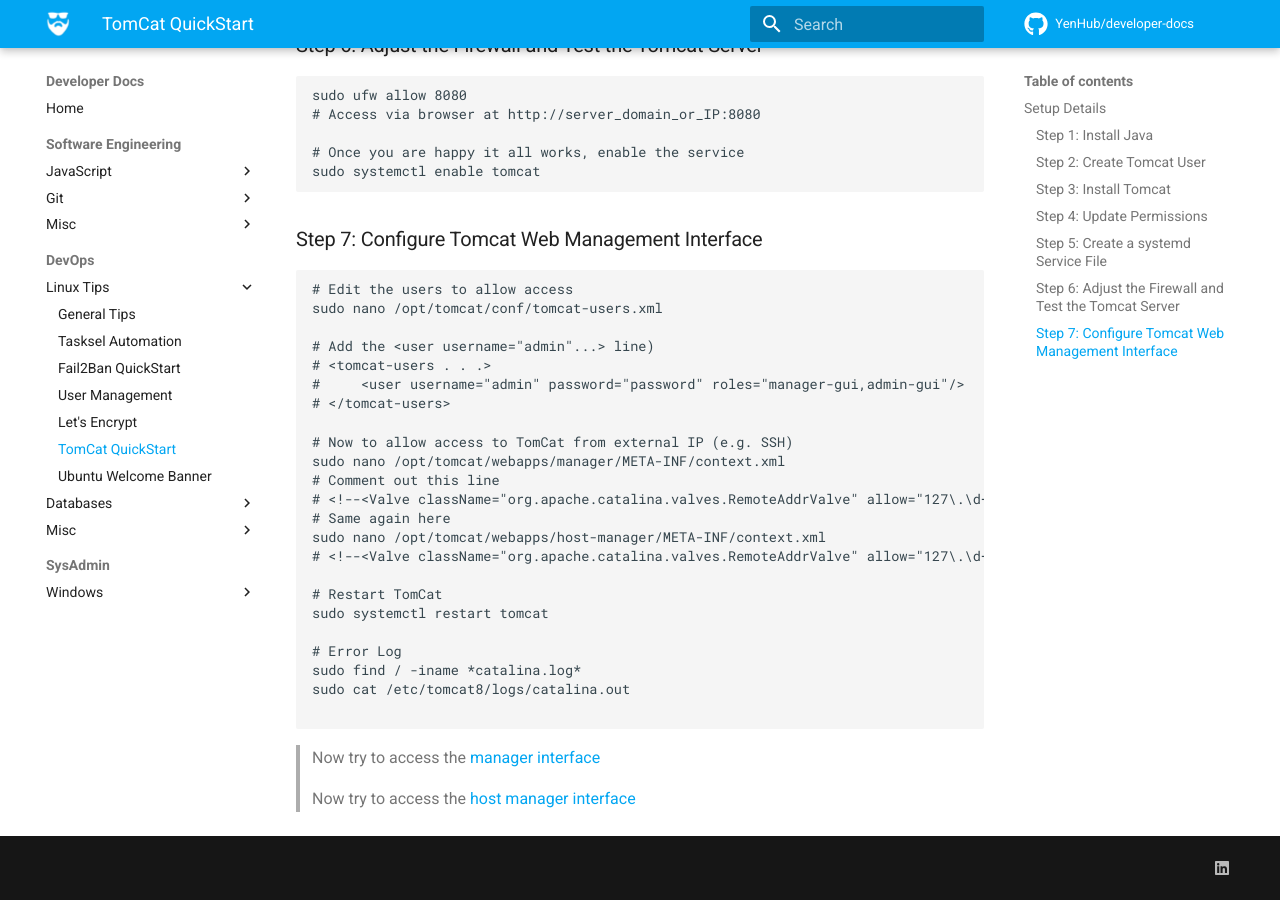
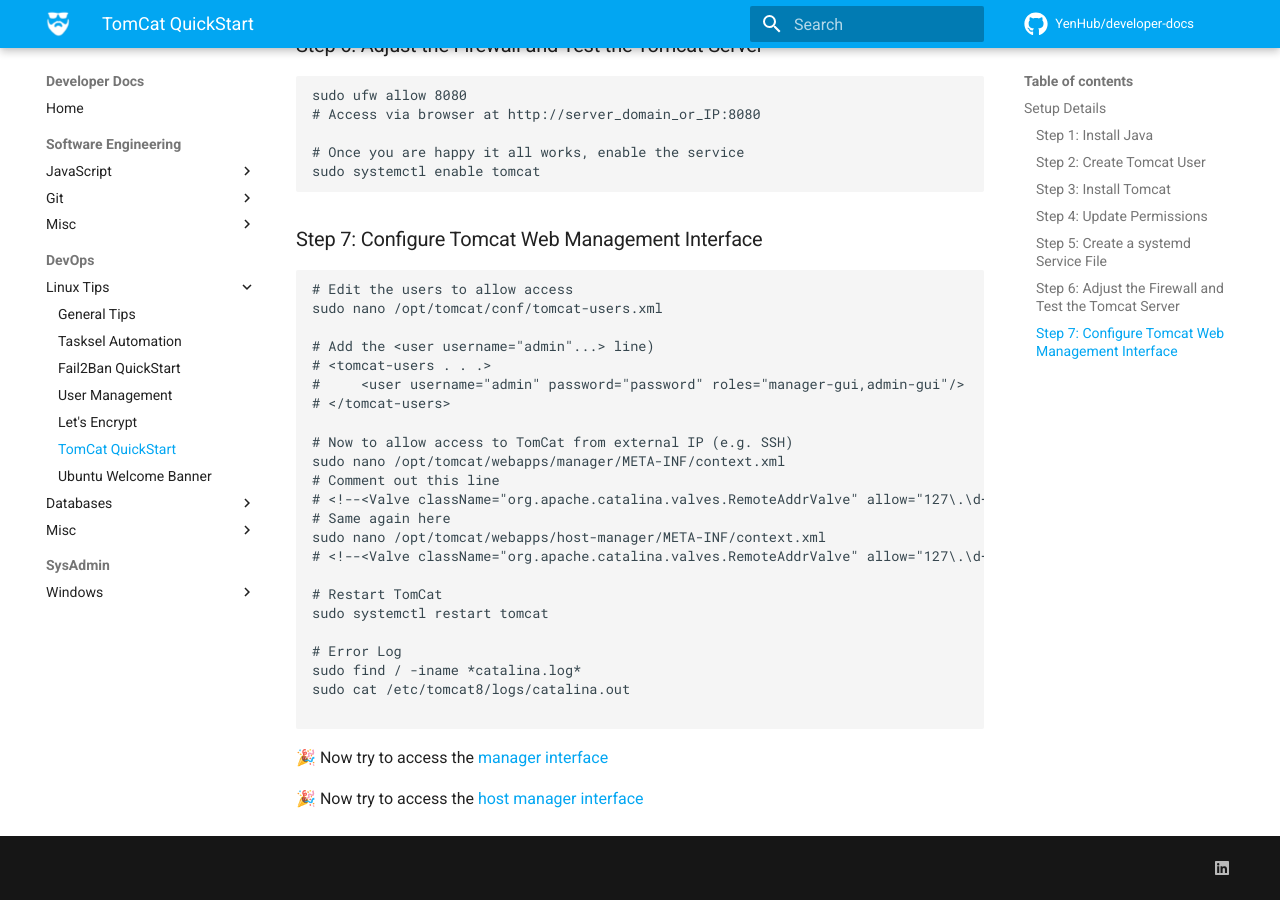
Before and after one commit to YenHub/developer-docs, an MkDocs documentation site: the page built from docs/devops/linux-tips/tomcat.md, in a window 1280 px wide and 900 px high, scrolled down 2320 px. Built offline with MkDocs 1.6.1 and Material for MkDocs 9.7.7, drawn with Linux system fonts in a browser that asks for light colours; comment, search, counter and statistics services are not loaded.

Commit message:
🔨 Edit guide

````diff
--- a/docs/devops/linux-tips/tomcat.md
+++ b/docs/devops/linux-tips/tomcat.md
@@ -151,6 +151,6 @@
 
 ```
 
-> Now try to access the [manager interface](http://server_domain_or_IP:8080/manager/html)
+🎉 Now try to access the [manager interface](http://server_domain_or_IP:8080/manager/html)
 
-> Now try to access the [host manager interface](http://server_domain_or_IP:8080/host-manager/html/)
+🎉 Now try to access the [host manager interface](http://server_domain_or_IP:8080/host-manager/html/)
````
